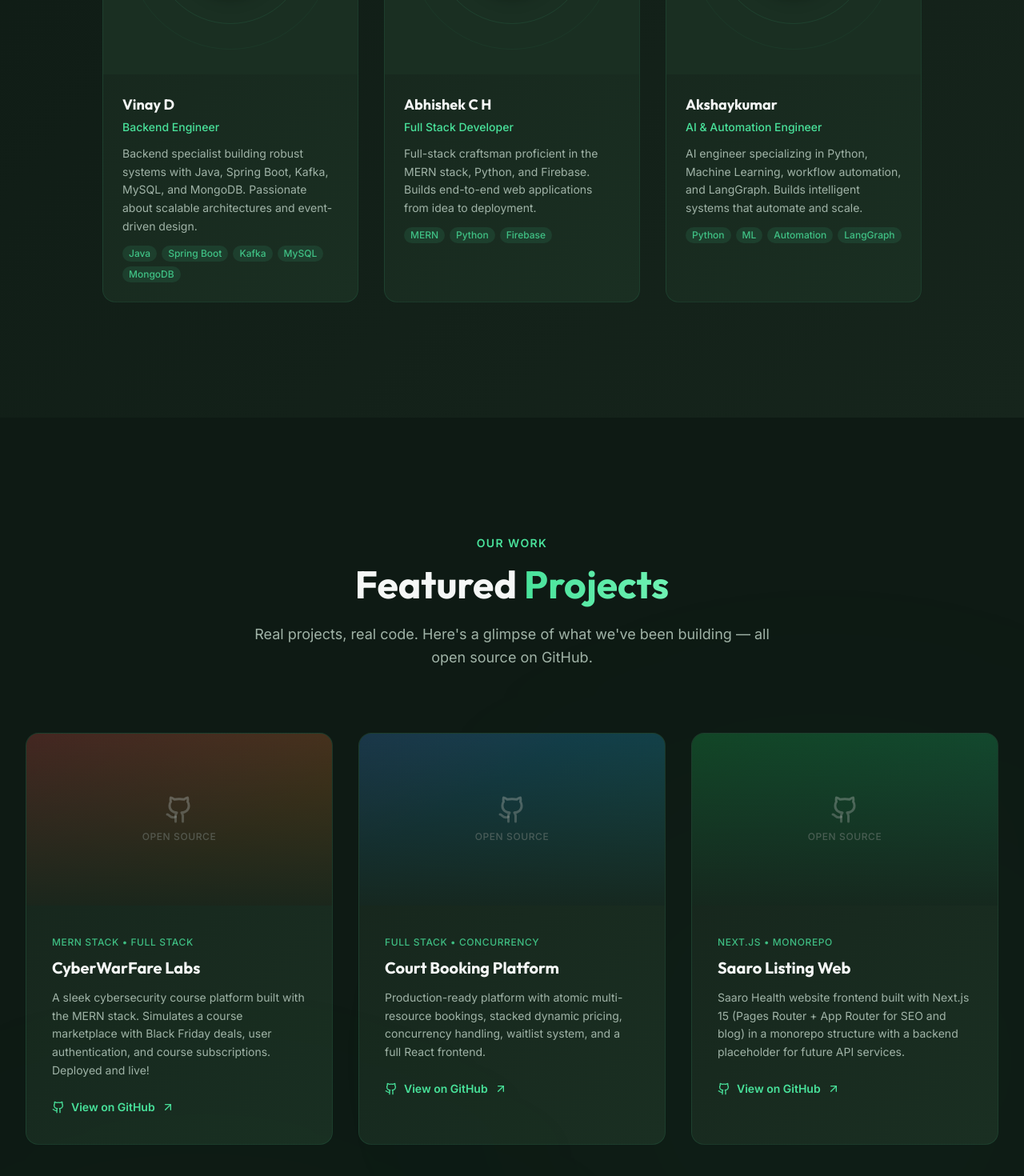
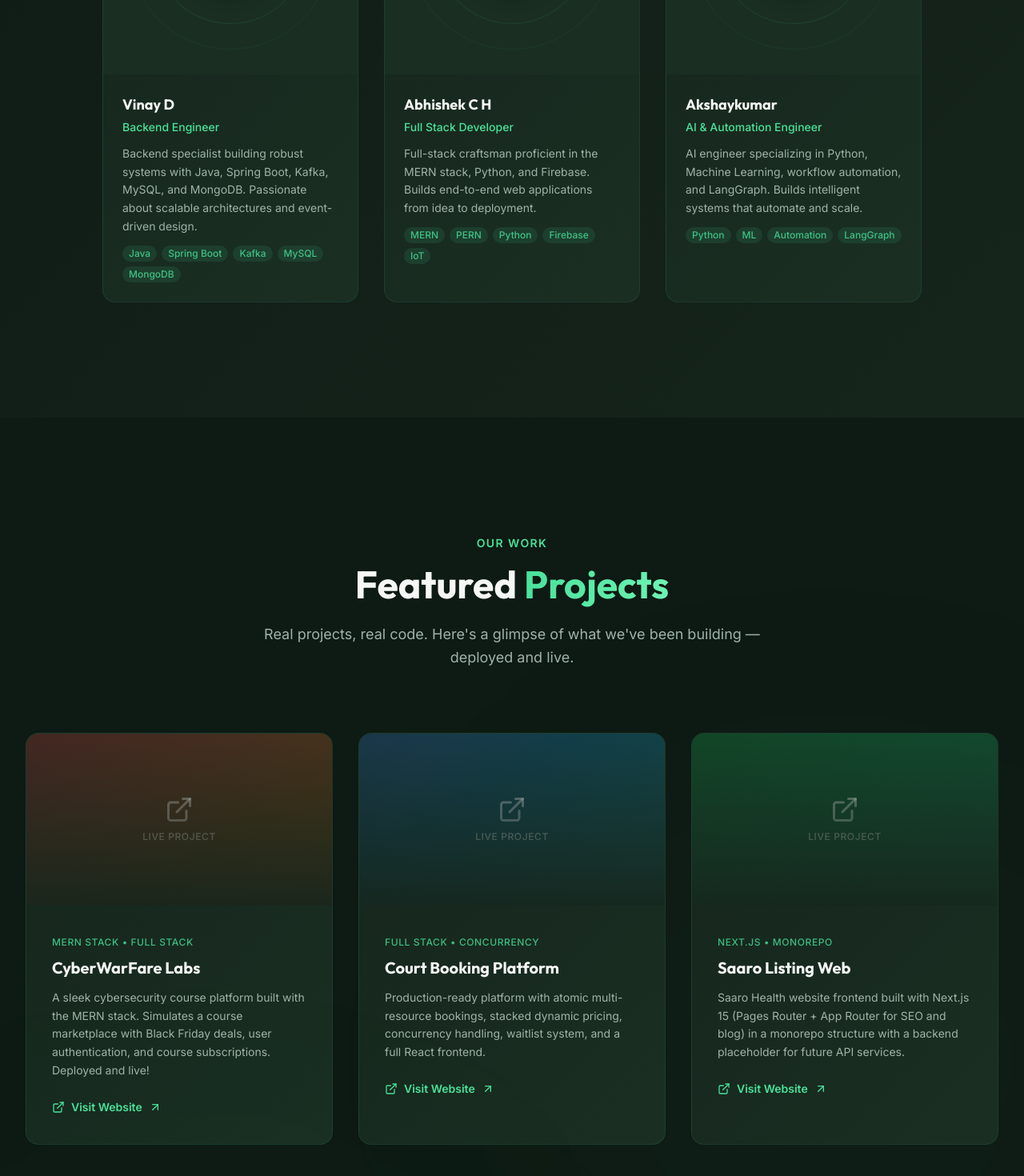
Before and after one commit to DreamSphere00/Portfolio, a Next.js app: page / in a window 1280 px wide. Shown: the part 3570-5040 px from the top of the page at 80% size. Built offline with nearby package versions, Linux system fonts and the light colour scheme.

Commit message:
Update portfolio projects with live links and add team social profiles

```diff
--- a/src/components/Contact.tsx
+++ b/src/components/Contact.tsx
@@ -205,7 +205,7 @@ export default function Contact() {
                                 {[
                                     { icon: Github, href: "#", label: "GitHub" },
                                     { icon: Twitter, href: "#", label: "Twitter" },
-                                    { icon: Linkedin, href: "#", label: "LinkedIn" },
+                                    { icon: Linkedin, href: "https://www.linkedin.com/in/akshaykumarhullalli/", label: "LinkedIn" },
                                     { icon: Instagram, href: "#", label: "Instagram" },
                                 ].map((social, i) => (
                                     <a
--- a/src/components/Footer.tsx
+++ b/src/components/Footer.tsx
@@ -11,7 +11,7 @@ const quickLinks = [
 const socialLinks = [
     { icon: Github, href: "#", label: "GitHub" },
     { icon: Twitter, href: "#", label: "Twitter" },
-    { icon: Linkedin, href: "#", label: "LinkedIn" },
+    { icon: Linkedin, href: "https://www.linkedin.com/in/akshaykumarhullalli/", label: "LinkedIn" },
     { icon: Instagram, href: "#", label: "Instagram" },
 ];
 
--- a/src/components/Portfolio.tsx
+++ b/src/components/Portfolio.tsx
@@ -2,7 +2,7 @@
 
 import { motion, useInView } from "framer-motion";
 import { useRef } from "react";
-import { ArrowUpRight, Github } from "lucide-react";
+import { ArrowUpRight, ExternalLink } from "lucide-react";
 
 const projects = [
     {
@@ -10,7 +10,7 @@ const projects = [
         category: "MERN Stack • Full Stack",
         description:
             "A sleek cybersecurity course platform built with the MERN stack. Simulates a course marketplace with Black Friday deals, user authentication, and course subscriptions. Deployed and live!",
-        github: "https://github.com/Abhich05/cyberWarFare",
+        website: "https://cyber-war-fare.vercel.app/",
         gradient: "from-red-500/20 to-orange-500/20",
     },
     {
@@ -18,7 +18,7 @@ const projects = [
         category: "Full Stack • Concurrency",
         description:
             "Production-ready platform with atomic multi-resource bookings, stacked dynamic pricing, concurrency handling, waitlist system, and a full React frontend.",
-        github: "https://github.com/Abhich05/CourtBooking",
+        website: "http://court-booking-eta.vercel.app/",
         gradient: "from-blue-500/20 to-cyan-500/20",
     },
     {
@@ -26,7 +26,7 @@ const projects = [
         category: "Next.js • Monorepo",
         description:
             "Saaro Health website frontend built with Next.js 15 (Pages Router + App Router for SEO and blog) in a monorepo structure with a backend placeholder for future API services.",
-        github: "https://github.com/Abhich05/saaro-listing-web",
+        website: "https://saaro-listing-web.vercel.app/",
         gradient: "from-green-500/20 to-emerald-500/20",
     },
 ];
@@ -55,7 +55,7 @@ export default function Portfolio() {
                     </h2>
                     <p className="text-text-secondary text-sm sm:text-base md:text-lg mt-4 sm:mt-6 max-w-2xl mx-auto leading-relaxed px-2">
                         Real projects, real code. Here&apos;s a glimpse of what we&apos;ve
-                        been building — all open source on GitHub.
+                        been building — deployed and live.
                     </p>
                 </motion.div>
 
@@ -73,9 +73,9 @@ export default function Portfolio() {
                             {/* Gradient Preview instead of image */}
                             <div className={`relative w-full aspect-video bg-gradient-to-br ${project.gradient} flex items-center justify-center`}>
                                 <div className="flex flex-col items-center gap-2">
-                                    <Github size={36} className="text-text-primary/40" />
+                                    <ExternalLink size={36} className="text-text-primary/40" />
                                     <span className="text-text-primary/50 text-xs font-medium uppercase tracking-wider">
-                                        Open Source
+                                        Live Project
                                     </span>
                                 </div>
                                 <div className="absolute inset-0 bg-gradient-to-t from-[#16251C]/90 to-transparent" />
@@ -93,13 +93,13 @@ export default function Portfolio() {
                                     {project.description}
                                 </p>
                                 <a
-                                    href={project.github}
+                                    href={project.website}
                                     target="_blank"
                                     rel="noopener noreferrer"
                                     className="inline-flex items-center gap-2 mt-4 sm:mt-6 text-accent font-semibold text-sm group/btn hover:gap-3 transition-all duration-300"
                                 >
-                                    <Github size={16} />
-                                    View on GitHub
+                                    <ExternalLink size={16} />
+                                    Visit Website
                                     <ArrowUpRight
                                         size={16}
                                         className="transition-transform duration-300 group-hover/btn:translate-x-0.5 group-hover/btn:-translate-y-0.5"
--- a/src/components/Team.tsx
+++ b/src/components/Team.tsx
@@ -11,7 +11,7 @@ const team = [
         bio: "Backend specialist building robust systems with Java, Spring Boot, Kafka, MySQL, and MongoDB. Passionate about scalable architectures and event-driven design.",
         initials: "VD",
         color: "from-emerald-500 to-teal-600",
-        linkedin: "#",
+        linkedin: "https://www.linkedin.com/in/vinaydupad/",
         skills: ["Java", "Spring Boot", "Kafka", "MySQL", "MongoDB"],
     },
     {
@@ -20,8 +20,8 @@ const team = [
         bio: "Full-stack craftsman proficient in the MERN stack, Python, and Firebase. Builds end-to-end web applications from idea to deployment.",
         initials: "AC",
         color: "from-cyan-500 to-blue-600",
-        linkedin: "#",
-        skills: ["MERN", "Python", "Firebase"],
+        linkedin: "https://www.linkedin.com/in/errorwithabhich/",
+        skills: ["MERN", "PERN", "Python", "Firebase", "IoT"],
     },
     {
         name: "Akshaykumar",
@@ -29,7 +29,7 @@ const team = [
         bio: "AI engineer specializing in Python, Machine Learning, workflow automation, and LangGraph. Builds intelligent systems that automate and scale.",
         initials: "AK",
         color: "from-violet-500 to-purple-600",
-        linkedin: "#",
+        linkedin: "https://www.linkedin.com/in/akshaykumarhullalli/",
         skills: ["Python", "ML", "Automation", "LangGraph"],
     },
 ];
@@ -86,6 +86,8 @@ export default function Team() {
                                 <div className="absolute inset-0 flex items-center justify-center opacity-0 group-hover:opacity-100 transition-opacity duration-300 bg-[#0E1A14]/50">
                                     <a
                                         href={member.linkedin}
+                                        target="_blank"
+                                        rel="noopener noreferrer"
                                         className="w-11 h-11 sm:w-12 sm:h-12 rounded-full bg-accent/90 flex items-center justify-center hover:bg-accent transition-colors duration-200 hover:scale-110"
                                         aria-label={`${member.name}'s LinkedIn`}
                                     >
```
